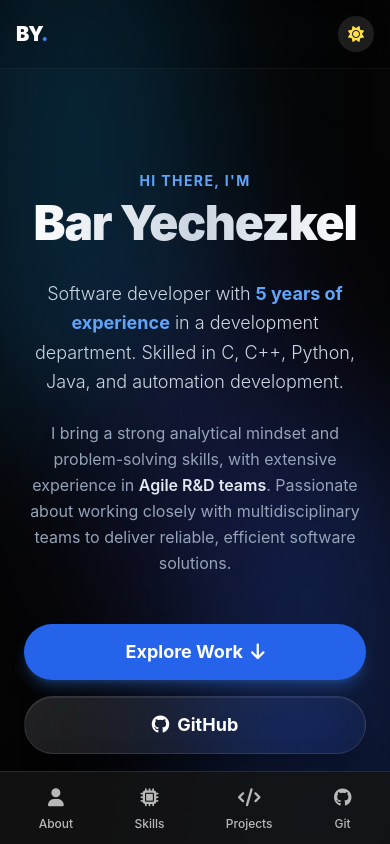
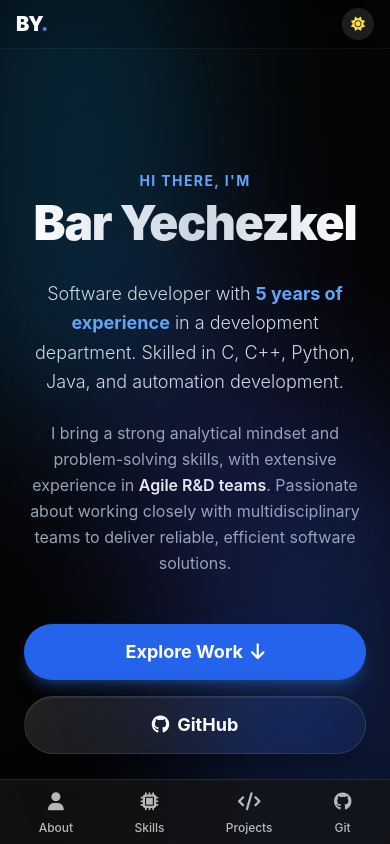
Before and after one commit to BarYechezkel/BarYechezkel.github.io, a plain HTML site: page index.html in a window 390 px wide. Shown: the top 844 px of the page. Drawn offline with nearby package versions, Linux system fonts and the light colour scheme; no server answers.

```diff
--- a/index.html
+++ b/index.html
@@ -55,10 +55,11 @@
         }
 
         .mobile-dock {
-            background: rgba(255, 255, 255, 0.85); backdrop-filter: blur(20px); -webkit-backdrop-filter: blur(20px);
+            /* Transparency adjusted */
+            background: rgba(255, 255, 255, 0.75); backdrop-filter: blur(20px); -webkit-backdrop-filter: blur(20px);
             border-top: 1px solid rgba(0,0,0,0.05); box-shadow: 0 -10px 30px rgba(0,0,0,0.05);
         }
-        .dark .mobile-dock { background: rgba(20, 20, 20, 0.85); border-top: 1px solid rgba(255,255,255,0.1); }
+        .dark .mobile-dock { background: rgba(20, 20, 20, 0.75); border-top: 1px solid rgba(255,255,255,0.1); }
 
         .tilt-card {
             transform-style: preserve-3d; perspective: 1000px; backface-visibility: hidden;
@@ -128,16 +129,16 @@
         </div>
     </nav>
 
-    <div class="fixed top-0 left-0 right-0 p-4 flex justify-between items-center z-40 md:hidden bg-white/10 dark:bg-black/10 backdrop-blur-md border-b border-white/5">
+    <div class="fixed top-0 left-0 right-0 py-2 px-4 flex justify-between items-center z-40 md:hidden bg-white/10 dark:bg-black/10 backdrop-blur-md border-b border-white/5">
         <span class="font-black text-xl tracking-tighter">BY<span class="text-blue-500">.</span></span>
-        <button id="mobile-theme-toggle" class="w-9 h-9 rounded-full bg-white/20 dark:bg-white/10 flex items-center justify-center">
-            <i class="fas fa-moon dark:hidden text-slate-700"></i>
-            <i class="fas fa-sun hidden dark:block text-yellow-300"></i>
+        <button id="mobile-theme-toggle" class="w-8 h-8 rounded-full bg-white/20 dark:bg-white/10 flex items-center justify-center">
+            <i class="fas fa-moon dark:hidden text-slate-700 text-sm"></i>
+            <i class="fas fa-sun hidden dark:block text-yellow-300 text-sm"></i>
         </button>
     </div>
 
     <div class="fixed bottom-0 left-0 right-0 z-50 md:hidden mobile-dock pb-safe">
-        <div class="flex justify-around items-center py-3 px-2">
+        <div class="flex justify-around items-center py-2 px-2">
             <a href="#about" class="flex flex-col items-center gap-1 text-xs font-medium opacity-70 hover:text-blue-500 hover:opacity-100 transition-colors"><i class="fas fa-user text-lg"></i><span>About</span></a>
             <a href="#skills" class="flex flex-col items-center gap-1 text-xs font-medium opacity-70 hover:text-blue-500 hover:opacity-100 transition-colors"><i class="fas fa-microchip text-lg"></i><span>Skills</span></a>
             <a href="#projects" class="flex flex-col items-center gap-1 text-xs font-medium opacity-70 hover:text-blue-500 hover:opacity-100 transition-colors"><i class="fas fa-code text-lg"></i><span>Projects</span></a>
@@ -150,7 +151,7 @@
 
             <p class="text-sm md:text-lg font-bold text-blue-500 dark:text-blue-400 mb-2 tracking-widest uppercase">Hi there, I'm</p>
 
-            <h1 class="name-hover text-5xl md:text-7xl lg:text-8xl font-black mb-8 tracking-tight leading-none text-transparent bg-clip-text bg-gradient-to-r from-slate-900 via-slate-700 to-slate-900 dark:from-white dark:via-slate-300 dark:to-white md:hover:tracking-wide transition-all duration-500 cursor-default">
+            <h1 class="name-hover text-5xl md:text-7xl lg:text-8xl font-black mb-8 tracking-tight leading-none text-transparent bg-clip-text bg-gradient-to-r from-slate-900 via-slate-700 to-slate-900 dark:from-white dark:via-slate-300 dark:to-white md:hover:tracking-wide active:scale-95 active:opacity-80 transition-all duration-300 cursor-default select-none">
                 Bar Yechezkel
             </h1>
 
@@ -327,7 +328,7 @@
             ];
 
             const projectData = {
-           "cpp-catan-oop": {
+                "cpp-catan-oop": {
                     lang: "C++",
                     tags: ["Game Logic", "OOP"]
                 },
```
